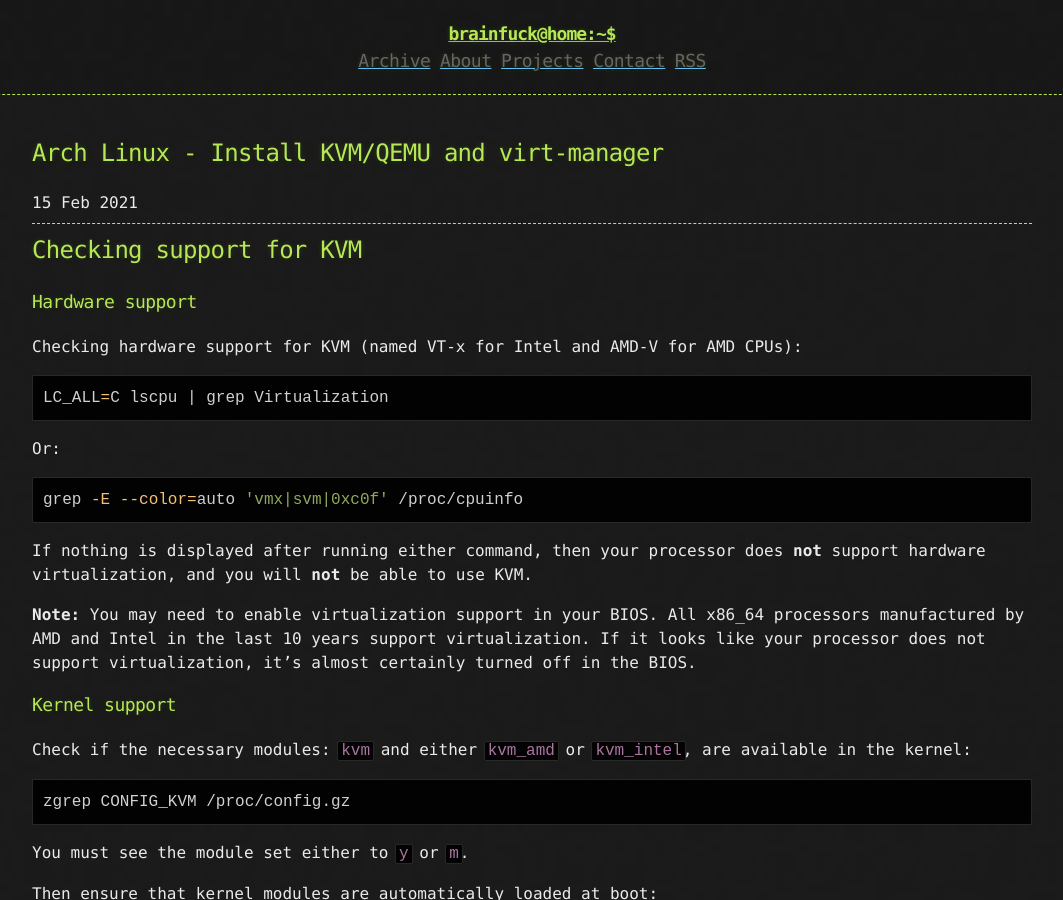
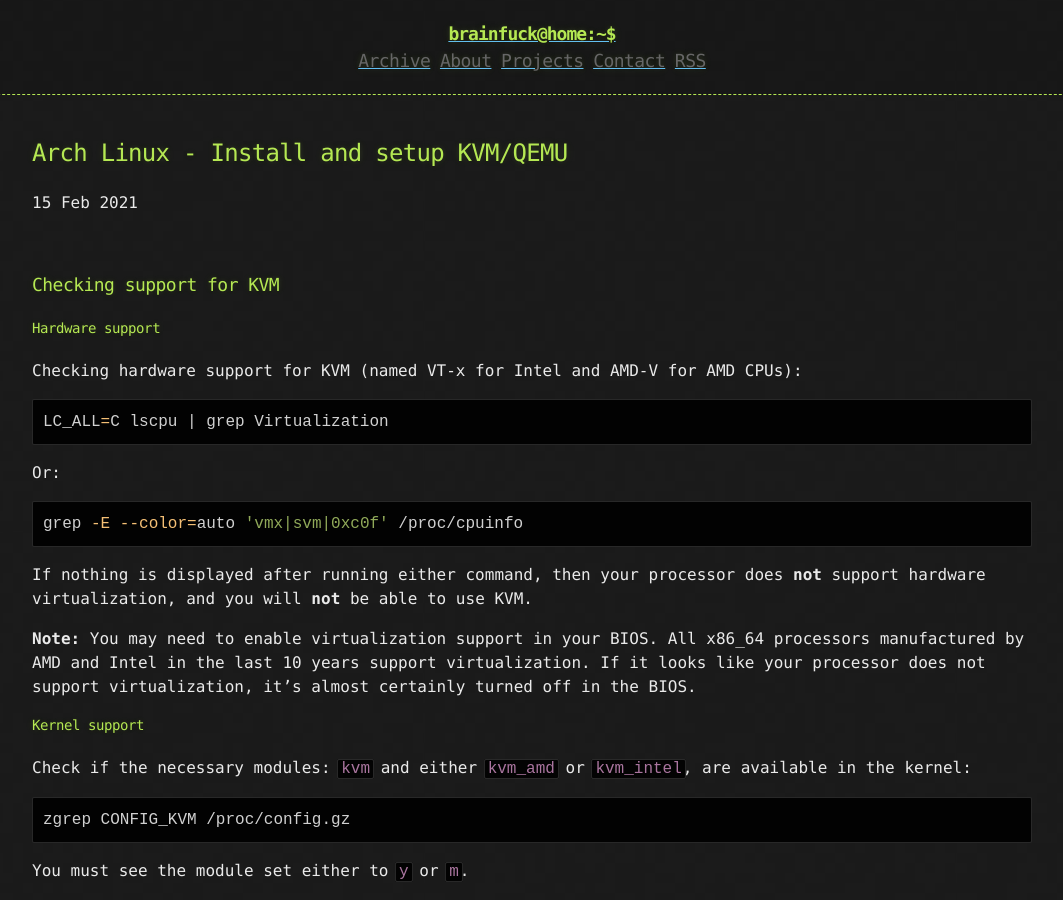
Before and after one commit to brainfucksec/brainfucksec.github.io, a Jekyll site: the page built from _posts/2021-02-12-archlinux-kvm-qemu.md, in a window 1280 px wide and 900 px high. Shown: the whole window, without its empty margins (108-1171 px from the left). Built offline with Jekyll 4.4.1, drawn with Linux system fonts in a browser that asks for light colours.

Commit message:
Update post: archlinux-kvm-qemu

````diff
--- a/_posts/2021-02-12-archlinux-kvm-qemu.md
+++ b/_posts/2021-02-12-archlinux-kvm-qemu.md
@@ -1,14 +1,14 @@
 ---
 layout: post
-title: "Arch Linux - Install KVM/QEMU and virt-manager"
+title: "Arch Linux - Install and setup KVM/QEMU"
 date: 2021-02-15
 ---
 
+<br>
 
----
-## Checking support for KVM
+### Checking support for KVM
 
-### Hardware support
+#### Hardware support
 
 Checking hardware support for KVM (named VT-x for Intel and AMD-V for AMD CPUs):
 
@@ -27,7 +27,7 @@
 **Note:** You may need to enable virtualization support in your BIOS. All x86_64 processors manufactured by AMD and Intel in the last 10 years support virtualization. If it looks like your processor does not support virtualization, it's almost certainly turned off in the BIOS.
 
 
-### Kernel support
+#### Kernel support
 
 Check if the necessary modules: `kvm` and either `kvm_amd` or `kvm_intel`, are available in the kernel:
 
@@ -57,10 +57,11 @@
 
 **Note:** If modprobing `kvm_intel` or `kvm_amd` fails but modprobing `kvm succeeds`, and `lscpu` claims that hardware acceleration is supported, check the BIOS settings. Some vendors, especially laptop vendors, disable these processor extensions by default. To determine whether there is no hardware support or whether the extensions are disabled in BIOS, the output from `dmesg` after having failed to modprobe will tell.
 
----
-## Para-virtualization with Virtio
+<br>
 
-### Kernel Support
+### Para-virtualization with Virtio
+
+#### Kernel Support
 
 Check if the VIRTIO modules are available in the kernel inside the virtual machine:
 
@@ -76,8 +77,9 @@
 
 Also here, if the above commands return nothing, you need to load the kernel modules manually.
 
----
-## Install qemu, libvirt, virt-manager and other packages needed
+<br>
+
+### Install qemu, libvirt, virt-manager and other packages needed
 
 ```bash
 sudo pacman -S libvirt qemu virt-manager ebtables dnsmasq bridge-utils
@@ -91,17 +93,18 @@
 
 [libvirt clients](https://wiki.archlinux.org/index.php/Libvirt#Client)
 
----
-## Set user Group
+<br>
+
+### Set user Group
 
 Add user to `libvirt` Group:
 
 ```bash
 sudo usermod -aG libvirt <username>
 ```
+<br>
 
----
-## Systemctl Service libvirtd
+### Systemctl Service libvirtd
 
 Start the `libvirtd.service` service:
 
@@ -120,9 +123,7 @@
 ```bash
 virt-manager
 ```
-
 See: [Virtual Machine Manager](https://virt-manager.org/)
-
 
 ---
 
````
